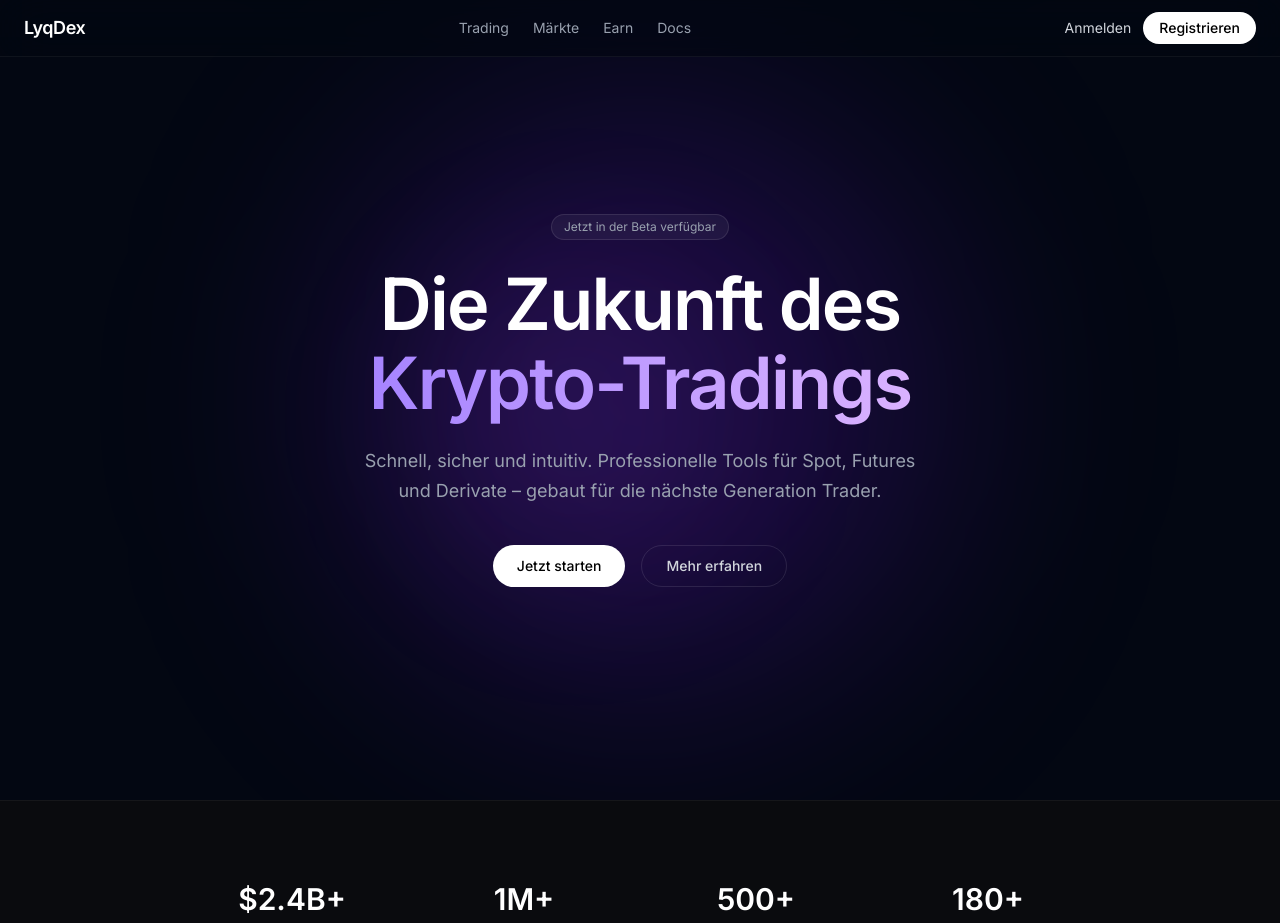
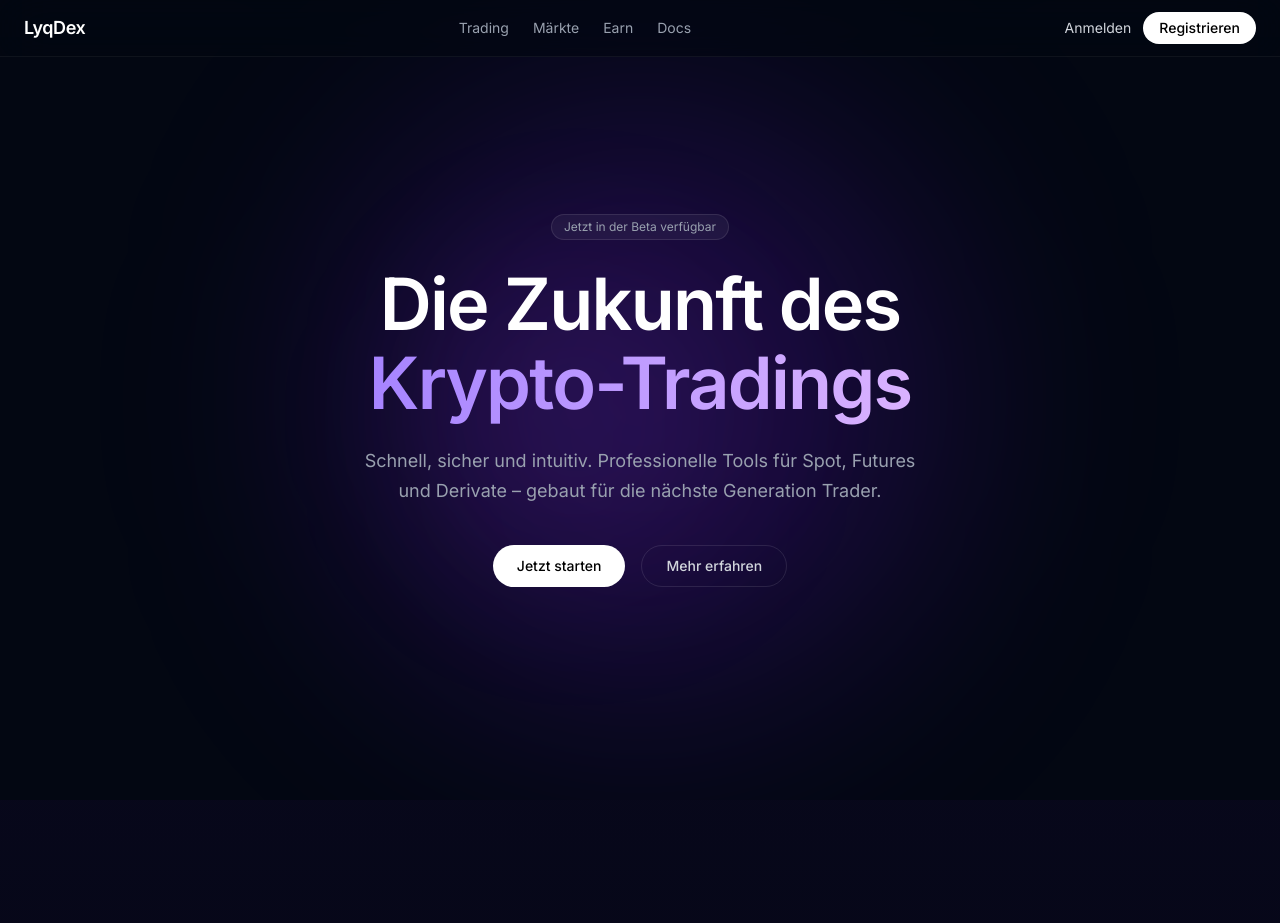
Before and after one commit to Flux0-Network/lyqdex.io, a Next.js app: page / in a window 1280 px wide. Shown: the top 923 px of the page. Built offline with nearby package versions, Linux system fonts and the light colour scheme.

Commit message:
Stats Section entfernt
Co-Authored-By: Claude Sonnet 4.6 <noreply@anthropic.com>
Claude-Session: https://claude.ai/code/session_01Ub5cYoa1NjxvzVqoXxPcaC

```diff
--- a/src/app/page.tsx
+++ b/src/app/page.tsx
@@ -1,6 +1,5 @@
 import { Navbar } from "@/components/landing/navbar";
 import { Hero } from "@/components/landing/hero";
-import { Stats } from "@/components/landing/stats";
 import { Features } from "@/components/landing/features";
 import { CTA } from "@/components/landing/cta";
 import { Footer } from "@/components/landing/footer";
@@ -10,7 +9,6 @@ export default function Home() {
     <>
       <Navbar />
       <Hero />
-      <Stats />
       <Features />
       <CTA />
       <Footer />
```
